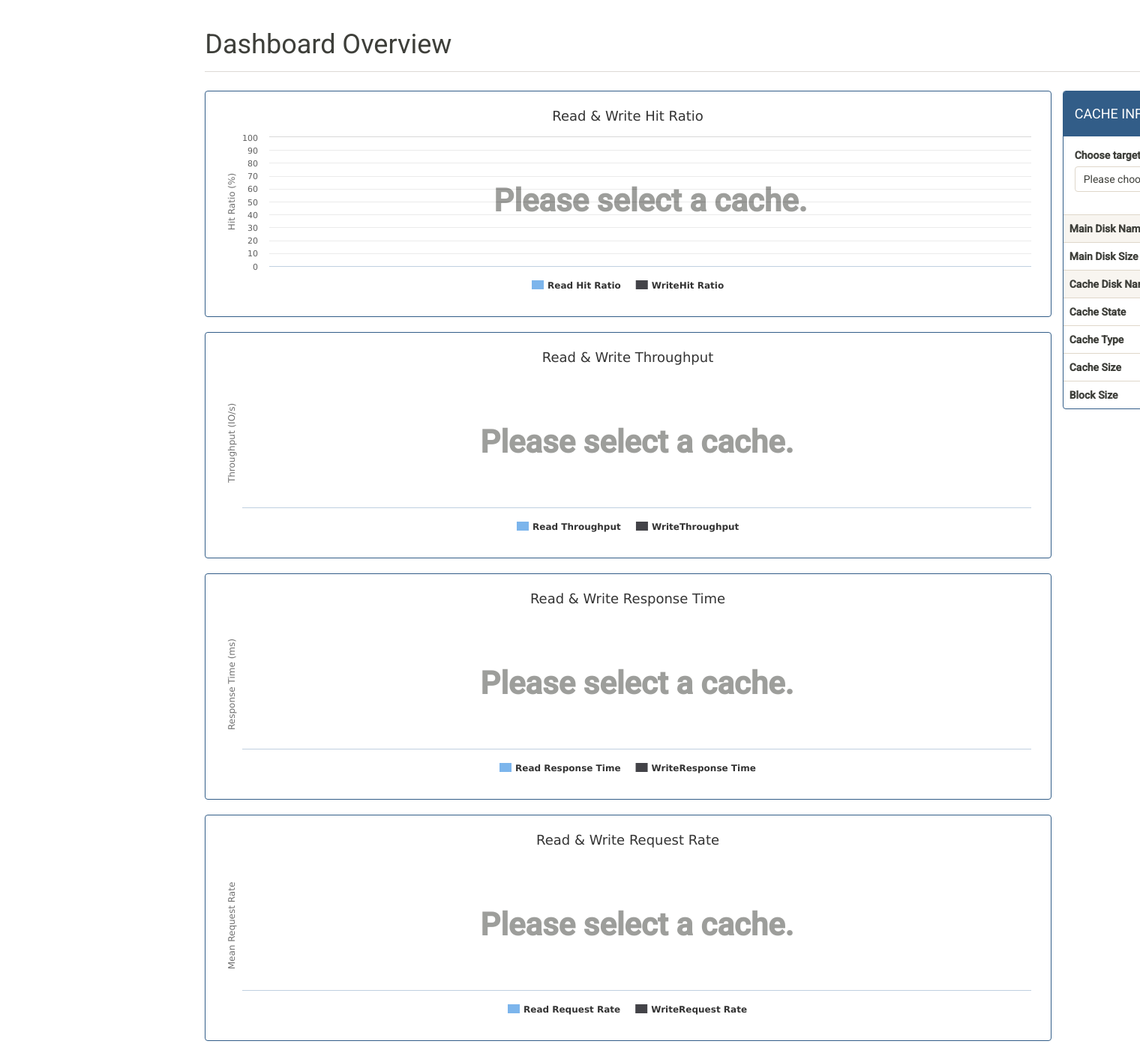
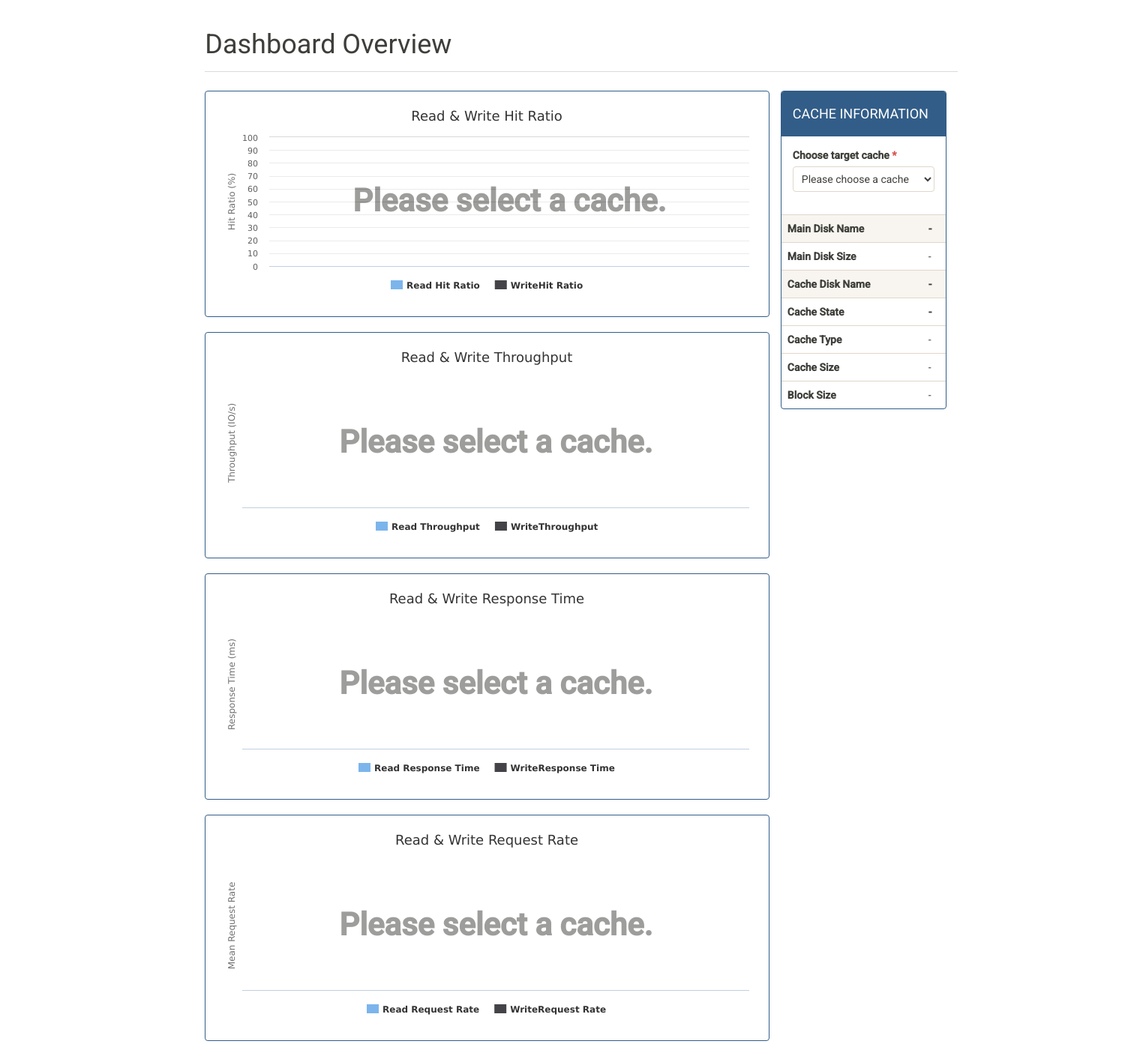
Before and after one commit to ariarezaei/rstor, a Django app: template monitor/templates/index.html in a window 1520 px wide; the page is wider, and only the part inside the window is pictured. Shown: the part 61-1470 px from the top of that part at 75% size. Run offline with Django 3.2, Linux system fonts and the light colour scheme; the template is opened without the code that fills it, so the values that code supplies are empty; parts of the project's set-up code (start-up, migrations or seed data) failed here and were passed over; some libraries are stand-ins or nearby versions.

Commit message:
Fuck mojtaba

```diff
--- a/monitor/static/css/base.css
+++ b/monitor/static/css/base.css
@@ -53,7 +53,5 @@
 
 #content-wrapper
 {
-    /*padding-left: 13%;*/
-    width: 99%;
     margin-top: 61px;
 }
```
